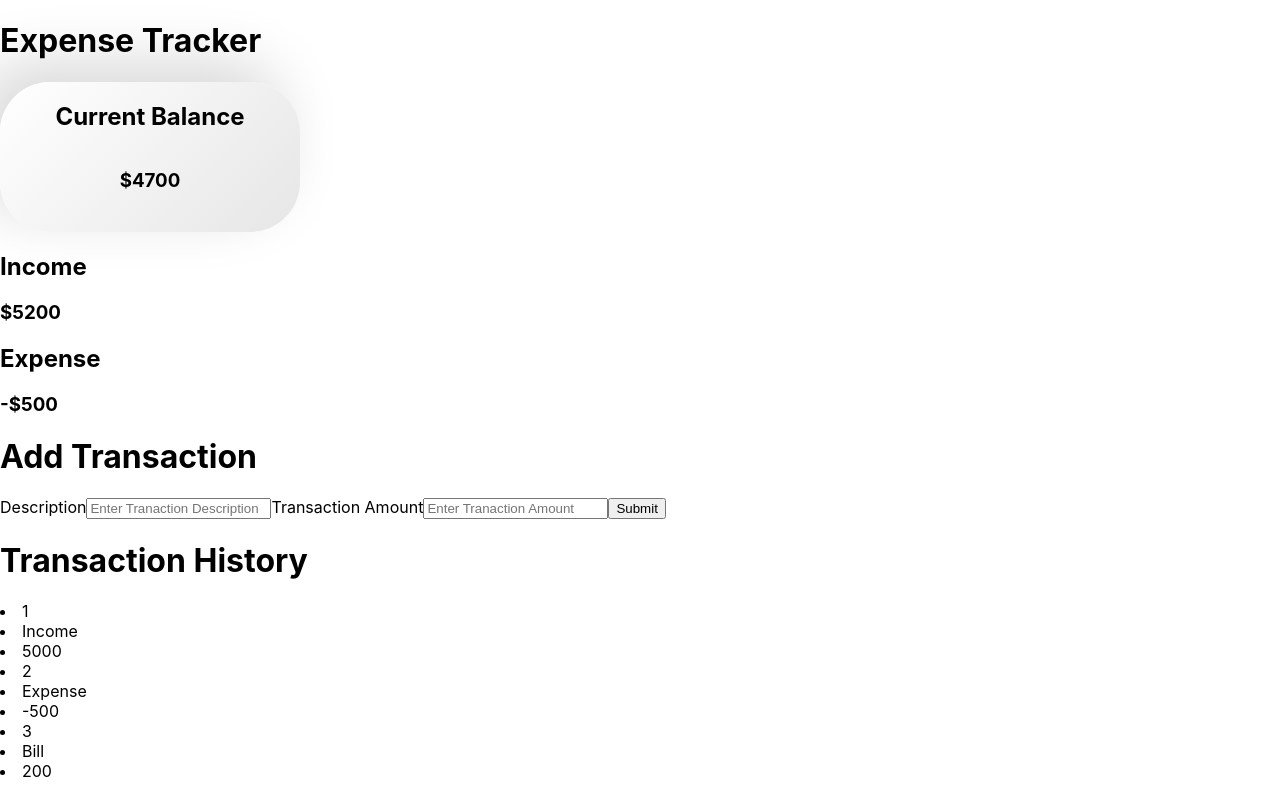
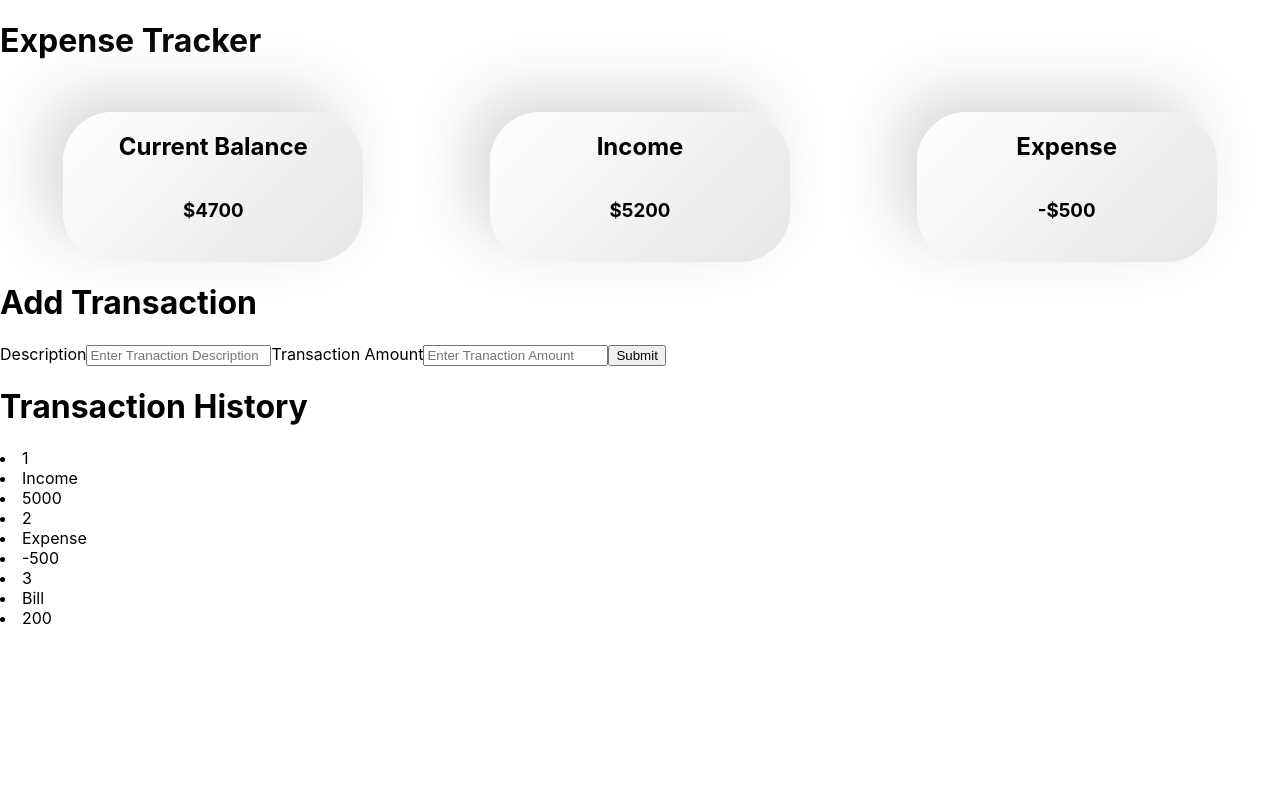
Before and after one commit to EhsanShakil/Expense-Tracker-Using-TypeScript, a React (Create React App) app: page / in a window 1280 px wide. Built offline with nearby package versions, Linux system fonts and the light colour scheme.

Commit message:
Implementing CSS

```diff
--- a/src/App.css
+++ b/src/App.css
@@ -8,4 +8,9 @@
   flex-direction: column;
   justify-items: center;
   align-items: center;
+  margin-top: 30px;
 }
+.wrapper {
+  display: flex;
+  justify-content: space-around;
+}
--- a/src/App.tsx
+++ b/src/App.tsx
@@ -10,10 +10,12 @@ import Expense from "./Components/Expense";
 function App() {
   return (
     <GlobalProvider>
-      <h1>Expense Tracker</h1>
-      <Balance />
-      <Income />
-      <Expense />
+      <h1 className="header">Expense Tracker</h1>
+      <div className="wrapper">
+        <Balance />
+        <Income />
+        <Expense />
+      </div>
       <AddTransaction />
       <TransactionHistory />
     </GlobalProvider>
--- a/src/Components/Balance.tsx
+++ b/src/Components/Balance.tsx
@@ -1,6 +1,5 @@
 import React, { useContext } from "react";
 import { GlobalContext } from "../GlobalState/Gloabal_State";
-import "../App.css";
 
 const Balance = () => {
   const { transaction }: any = useContext(GlobalContext);
--- a/src/Components/Expense.tsx
+++ b/src/Components/Expense.tsx
@@ -12,12 +12,9 @@ const Balance = () => {
   console.log(total);
 
   return (
-    <div>
+    <div className="container">
       <h2>Expense</h2>
-
-      <h3>
-        <b>-${Math.abs(total)}</b>
-      </h3>
+      <h3>-${Math.abs(total)}</h3>
     </div>
   );
 };
--- a/src/Components/Income.tsx
+++ b/src/Components/Income.tsx
@@ -12,12 +12,9 @@ const Balance = () => {
   console.log(total);
 
   return (
-    <div>
+    <div className="container">
       <h2>Income</h2>
-
-      <h3>
-        <b>${total}</b>
-      </h3>
+      <h3>${total}</h3>
     </div>
   );
 };
```
